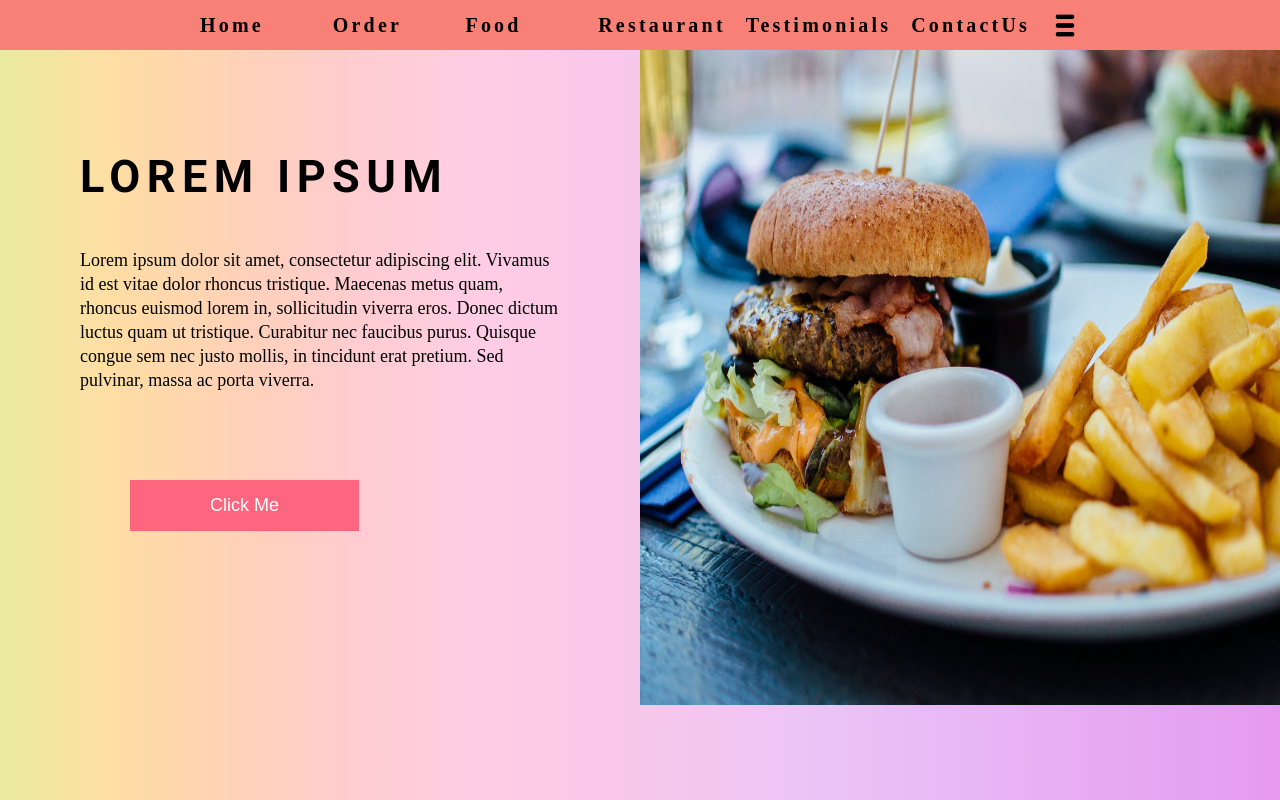
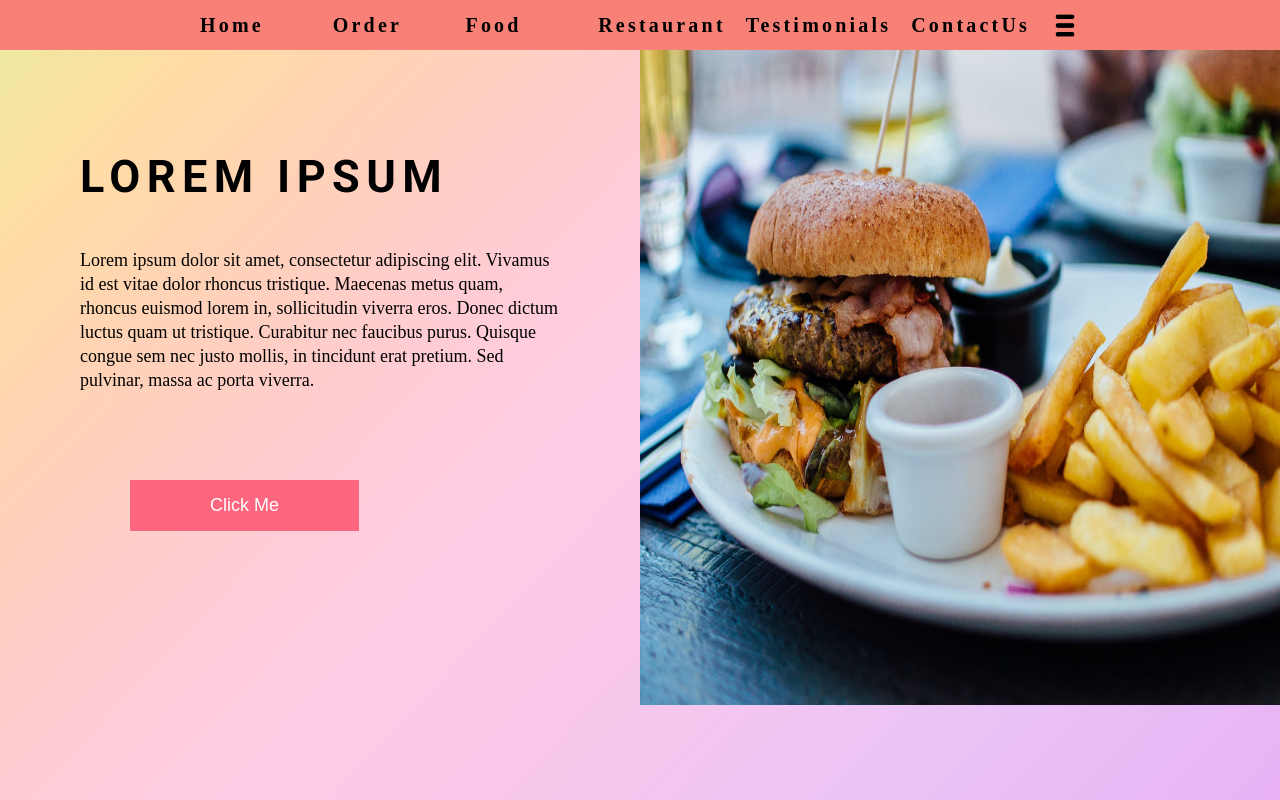
Before and after one commit to BHARATH-16-04-2001/Simplotel-assignment, a plain HTML site: page index.html in a window 1280 px wide. Shown: the top 800 px of the page. Drawn offline with Linux system fonts and the light colour scheme.

Commit message:
Update style1.css

```diff
--- a/style1.css
+++ b/style1.css
@@ -1,7 +1,7 @@
 body {
   margin: 0;
   margin-top: 50px;
-  background-image: linear-gradient(to right, #eaeb9f, #ffdda4, #ffd2b7, #ffcccf, #ffcde3, #fbc9e8, #f4c6ef, #ebc4f6, #e9baf5, #e8aff4, #e6a5f2, #e59af0);
+ background-image: linear-gradient(to bottom right, #eaeb9f, #ffdda4, #ffd2b7, #ffcccf, #ffcde3, #fbc9e8, #f4c6ef, #ebc4f6, #e9baf5, #e8aff4, #e6a5f2, #e59af0);
 
 }
 
@@ -249,6 +249,7 @@ p {
 .vertical-img {
   width: 100%;
   height: 329px;
+  object-fit:cover;
 }
 
 .container2-right {
```
